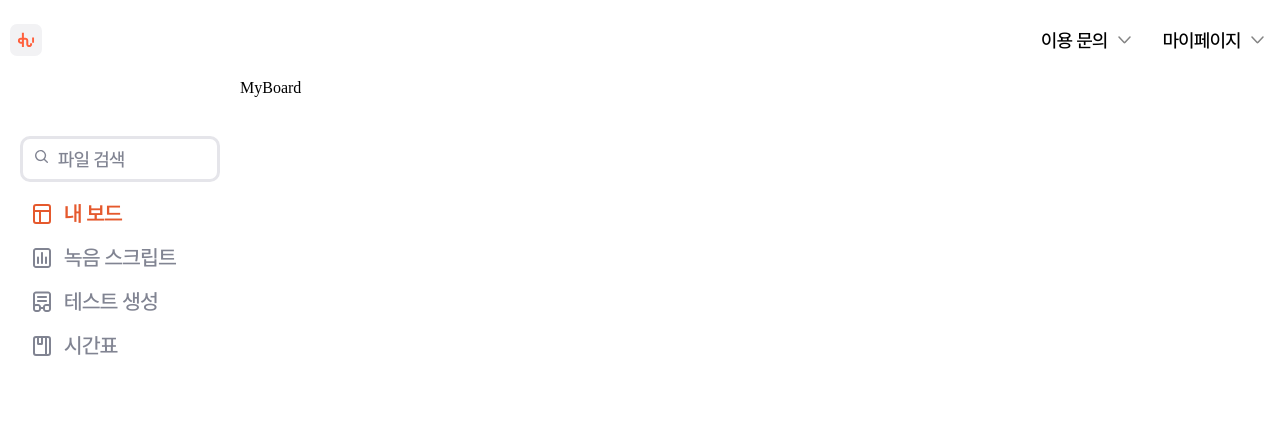
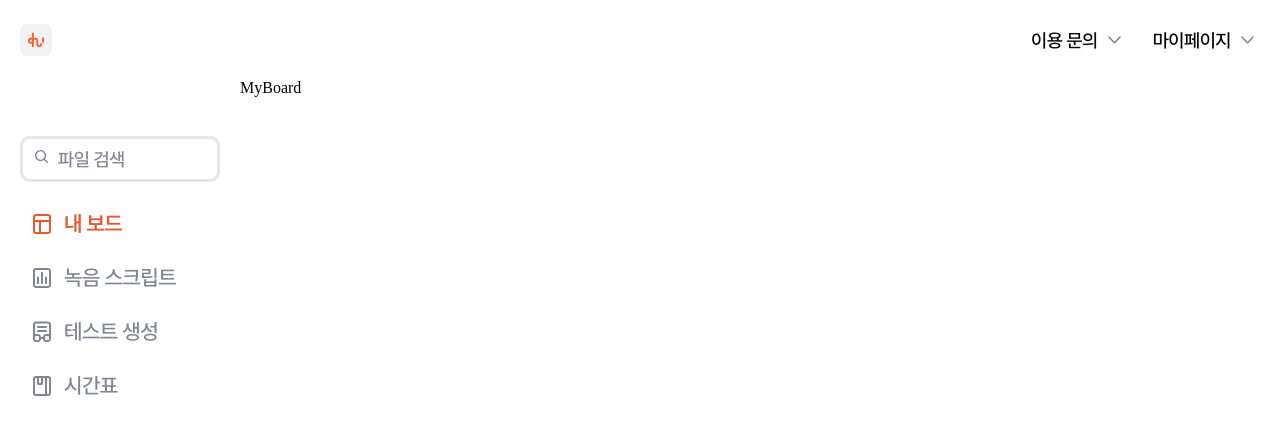
Before and after one commit to TEAM-Hearus/HEARUS-REACT-FRONTEND, a React (Vite) app: page /home in a window 1280 px wide. Shown: the top 434 px of the page. Built offline with nearby package versions, Linux system fonts and the light colour scheme.

Commit message:
fix: 요소들 padding 수정

```diff
--- a/src/components/headers/MainHeader/MainHeader.module.scss
+++ b/src/components/headers/MainHeader/MainHeader.module.scss
@@ -9,7 +9,7 @@
   top: 0;
   width: 100dvw;
   height: 80px;
-  padding: 20px 10px;
+  padding: 20px;
   background-color: white;
 }
 
--- a/src/components/navigators/MainNav/MainNav.module.scss
+++ b/src/components/navigators/MainNav/MainNav.module.scss
@@ -30,6 +30,6 @@
 .linksContainer {
   display: flex;
   flex-direction: column;
-  gap: 20px;
-  padding: 0 10px;
+  gap: 30px;
+  padding: 10px;
 }
```
